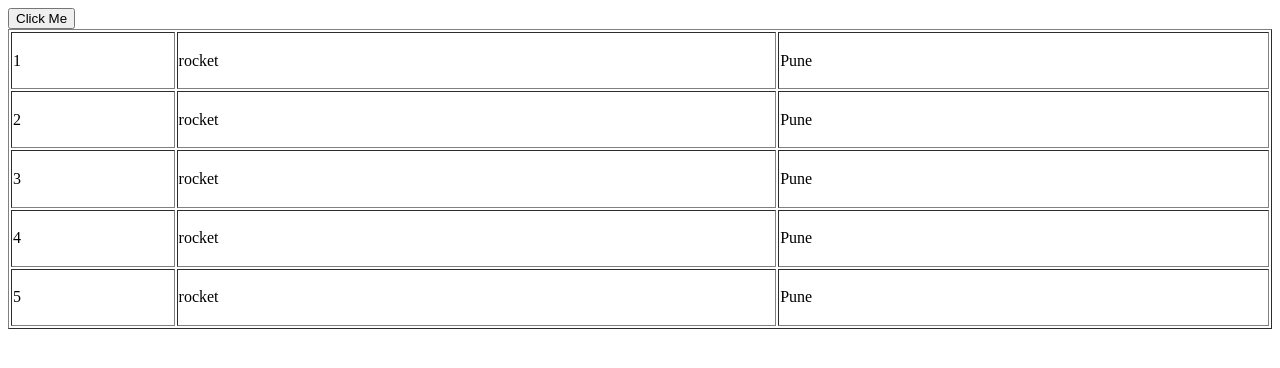
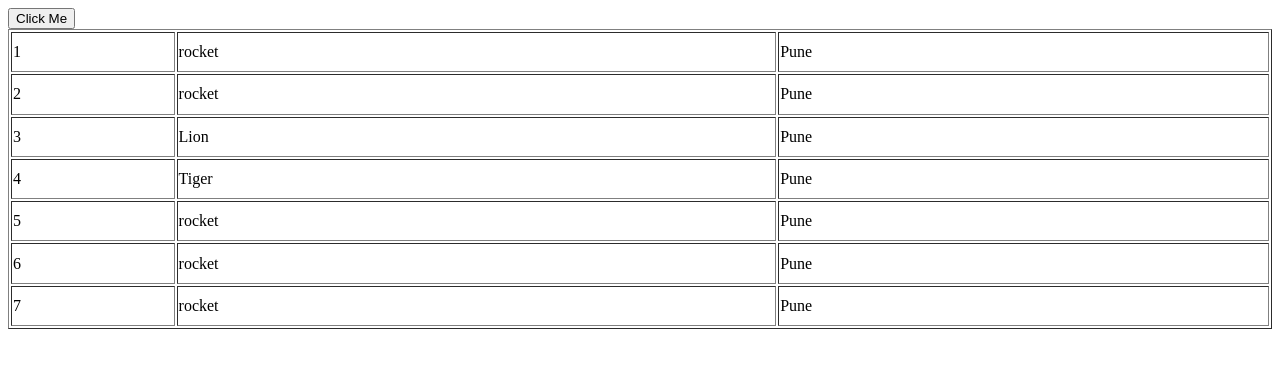
Before and after one commit to ajinkya12121/JQuery01, a plain HTML site: page kd26.html in a window 1280 px wide. Drawn offline with Linux system fonts and the light colour scheme.

Commit message:
final changes

```diff
--- a/kd26.html
+++ b/kd26.html
@@ -95,12 +95,12 @@
         </tr>
         <tr>
             <td>3</td>
-            <td>rocket</td>
+            <td>Lion</td>
             <td>Pune</td>
         </tr>
         <tr>
             <td>4</td>
-            <td>rocket</td>
+            <td>Tiger</td>
             <td>Pune</td>
         </tr>
         <tr>
@@ -108,6 +108,16 @@
             <td>rocket</td>
             <td>Pune</td>
         </tr>
+<tr>
+            <td>6</td>
+            <td>rocket</td>
+            <td>Pune</td>
+        </tr>
+        <tr>
+            <td>7</td>
+            <td>rocket</td>
+            <td>Pune</td>
+        </tr>
     </table>
 </body>
 
```
Also changed, not shown: mouseEvents.html (+2 -0 lines).
